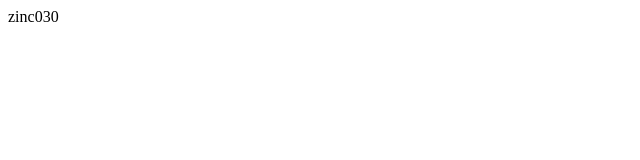
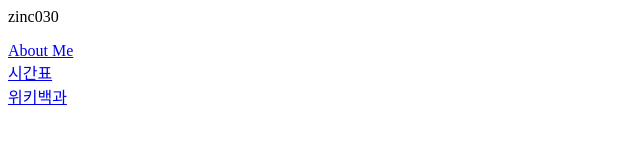
Before and after one commit to zinc030/zinc030.github.io, a plain HTML site: page index.html in a window 1280 px wide. Shown: the whole page, without its empty margins (0-640 px from the left). Drawn offline with Linux system fonts and the light colour scheme.

Commit message:
AY O. Added links to main index.html

```diff
--- a/index.html
+++ b/index.html
@@ -1 +1,6 @@
 zinc030
+<p>
+<a href="https://zinc030.github.io/about_me/">About Me</a><br>
+<a href="https://zinc030.github.io/schedule_2022fall/">시간표</a><br>
+<a href="https://zinc030.github.io/wikipedia/">위키백과</a><br>
+</p>
```
